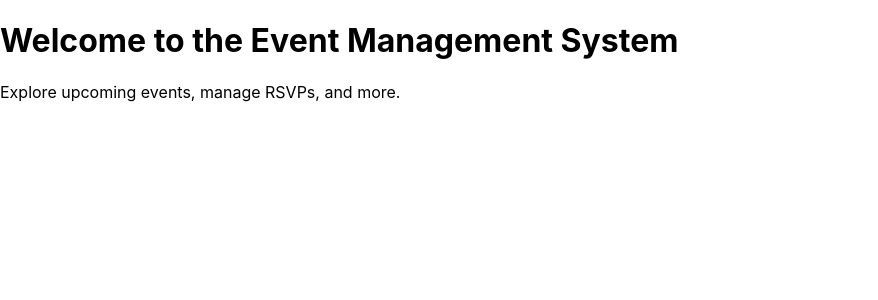
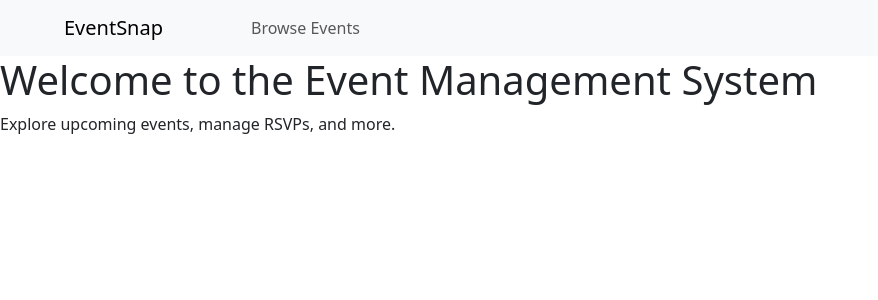
Before and after one commit to seanrandevs/event-management-frontend, a React (Create React App) app: page / in a window 1280 px wide. Shown: the top 300 px of the page, without its empty margins (0-878 px from the left). Built offline with nearby package versions, Linux system fonts and the light colour scheme.

Commit message:
Added some of the Navbar
Added a few Navbar sections

```diff
--- a/package.json
+++ b/package.json
@@ -7,7 +7,9 @@
     "@testing-library/react": "^13.4.0",
     "@testing-library/user-event": "^13.5.0",
     "axios": "^1.7.7",
+    "bootstrap": "^5.3.3",
     "react": "^18.3.1",
+    "react-bootstrap": "^2.10.5",
     "react-dom": "^18.3.1",
     "react-router-dom": "^6.26.2",
     "react-scripts": "5.0.1",
--- a/src/App.css
+++ b/src/App.css
@@ -1,38 +1,12 @@
-.App {
-  text-align: center;
+.navbar .container {
+    margin: 0;
+    padding: 0 4rem;
+    max-width: 100%;
+    justify-content: space-evenly;
 }
-
-.App-logo {
-  height: 40vmin;
-  pointer-events: none;
+.navbar .container .nav-link {
+    margin: 0 4rem;
+} */
+.navbar .container .me-2 {
+    width: 350px;
 }
-
-@media (prefers-reduced-motion: no-preference) {
-  .App-logo {
-    animation: App-logo-spin infinite 20s linear;
-  }
-}
-
-.App-header {
-  background-color: #282c34;
-  min-height: 100vh;
-  display: flex;
-  flex-direction: column;
-  align-items: center;
-  justify-content: center;
-  font-size: calc(10px + 2vmin);
-  color: white;
-}
-
-.App-link {
-  color: #61dafb;
-}
-
-@keyframes App-logo-spin {
-  from {
-    transform: rotate(0deg);
-  }
-  to {
-    transform: rotate(360deg);
-  }
-}
--- a/src/components/Homepage.js
+++ b/src/components/Homepage.js
@@ -1,10 +1,14 @@
+import NavBar from "./Nav_bar";
 
 const Homepage = () => {
   return (
+    <>
+    <NavBar />
     <div>
       <h1>Welcome to the Event Management System</h1>
       <p>Explore upcoming events, manage RSVPs, and more.</p>
     </div>
+    </>
   );
 };
 
--- /dev/null
+++ b/src/components/Nav_bar.js
@@ -0,0 +1,20 @@
+import Container from 'react-bootstrap/Container';
+import Nav from 'react-bootstrap/Nav';
+import Navbar from 'react-bootstrap/Navbar';
+
+const Nav_bar = () => {
+  return (
+    <div>
+      <Navbar bg="light" data-bs-theme="light">
+        <Container>
+          <Navbar.Brand href="#home">EventSnap</Navbar.Brand>
+          <Nav className="me-auto">
+            <Nav.Link href="#browseevents">Browse Events</Nav.Link>
+          </Nav>
+        </Container>
+      </Navbar>
+    </div>
+  )
+}
+
+export default Nav_bar
--- a/src/index.js
+++ b/src/index.js
@@ -4,6 +4,7 @@ import './index.css';
 import App from './App';
 import { HashRouter } from 'react-router-dom';
 import reportWebVitals from './reportWebVitals';
+import 'bootstrap/dist/css/bootstrap.min.css';
 
 const root = ReactDOM.createRoot(document.getElementById('root'));
 root.render(
```
Also changed, not shown: 1 other file (tests, documents, lock files or other folders).
